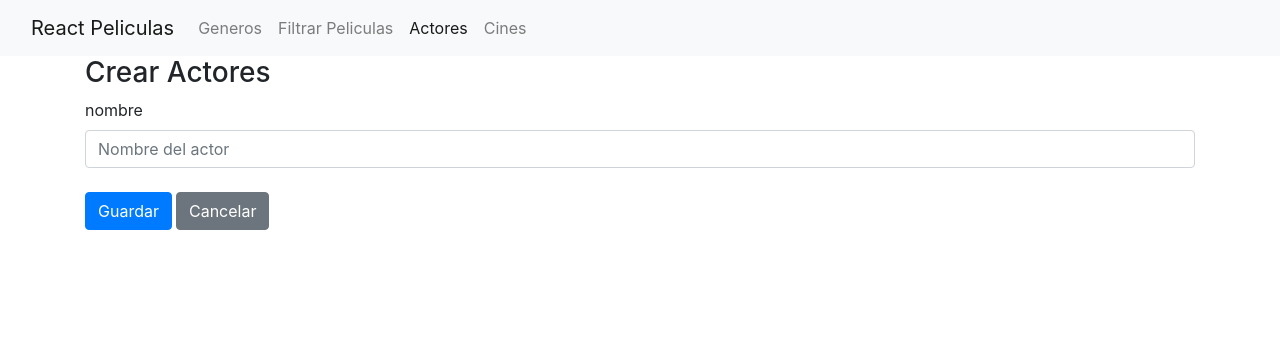
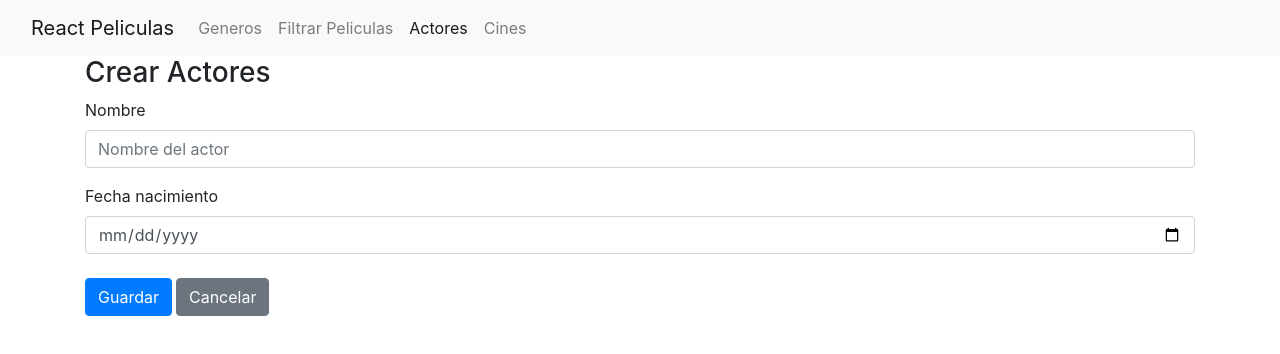
Before and after one commit to aramirezm89/react-peliculas, a React (Create React App) app: page /actores/crear in a window 1280 px wide. Shown: the top 354 px of the page. Built offline with nearby package versions, Linux system fonts and the light colour scheme.

Commit message:
FormGroupDate

```diff
--- a/package.json
+++ b/package.json
@@ -13,6 +13,7 @@
     "bootstrap": "4.6",
     "formik": "^2.2.9",
     "react": "^17.0.2",
+    "react-bootstrap-date-picker": "^5.1.0",
     "react-dom": "^17.0.2",
     "react-router-dom": "^6.2.1",
     "react-scripts": "4.0.3",
--- a/src/peliculas/actores/EditarActores.tsx
+++ b/src/peliculas/actores/EditarActores.tsx
@@ -5,11 +5,11 @@ export default function EditarActores(){
         <div>
             <h3>Editar Actores</h3>
             <FormularioActores
-            model={{nombre:'Henry Cavil',fechaNacimiento:new Date('1987-10-23T:00:00:00')}}
+            model={{nombre:'Henry Cavil',fechaNacimiento: new Date('1987-06-01T00:00:00')}}
             onSubmit={async(values,actions) => {
                await  new Promise(result => setTimeout(result,2000))
                 console.log(values)
-                actions.resetForm();
+
             }}
             />
         </div>
--- a/src/peliculas/actores/FormularioActores.tsx
+++ b/src/peliculas/actores/FormularioActores.tsx
@@ -4,6 +4,7 @@ import * as yup from "yup";
 import FormGroupText from "../../utils/FormGroupText";
 import Button from "../../utils/Button";
 import { Link } from "react-router-dom";
+import FormGroupDate from "../../utils/FormGroupDate";
 export default function FormularioActores(props:FormularioActoresProps){
     const {model,onSubmit} = props;
     return(
@@ -12,15 +13,15 @@ export default function FormularioActores(props:FormularioActoresProps){
         onSubmit={onSubmit}
         validationSchema={yup.object({
             nombre: yup.string().required('Este campo es requerido.').min(2,"Minimo de caracteres 2").max(50,'campo no permite mas de 50 caracteres')
-            .matches(/^[a-zA-Z_ ]+$/,'Campo no puede contener numeros.' ).primeraLetraMayuscula()
-
+            .matches(/^[a-zA-Z_ ]+$/,'Campo no puede contener numeros.' ).primeraLetraMayuscula(),
+            fechaNacimiento:yup.date().required("Este campo es requerido.").nullable()
           })}
         >
 
         {(formikProps) =>(
           <Form>
-              <FormGroupText label="nombre" campo="nombre" placeholder="Nombre del actor" />
-
+              <FormGroupText label="Nombre" campo="nombre" placeholder="Nombre del actor" />
+              <FormGroupDate label="Fecha nacimiento" campo="fechaNacimiento" />
               <Button type="submit" disabled={formikProps.isSubmitting}>Guardar</Button>
               <Link className="btn btn-secondary" to="/actores">Cancelar</Link>
           </Form>
--- /dev/null
+++ b/src/utils/FormGroupDate.tsx
@@ -0,0 +1,33 @@
+import { ErrorMessage, useFormikContext } from "formik";
+export default function FormGroupDate(props:formGroupDateProps){
+    const {values, validateForm,touched,errors}  = useFormikContext<any>();
+    const {campo,label} = props;
+    return(
+        <div className="form-group">
+            <label htmlFor={campo}>{label}</label>
+            <input type="date" className="form-control"
+            id={campo}
+            name={campo}
+            defaultValue={values[campo]?.toLocaleDateString('en-CA')}
+            onChange={(e : React.ChangeEvent<HTMLInputElement>)=>{
+                const fecha = new Date(e.currentTarget.value + 'T00:00:00');
+                values[campo] = fecha;
+                validateForm();
+            }}
+
+            />
+            {touched[campo] && errors[campo]?
+             <ErrorMessage name={campo}>
+            {(mensaje) => <div className="text-danger">{mensaje}</div>}
+             </ErrorMessage> : null}
+
+
+
+        </div>
+    )
+}
+
+interface formGroupDateProps{
+    campo:string;
+    label:string;
+}
```
Also changed, not shown: 2 other files (tests, documents, lock files or other folders).
